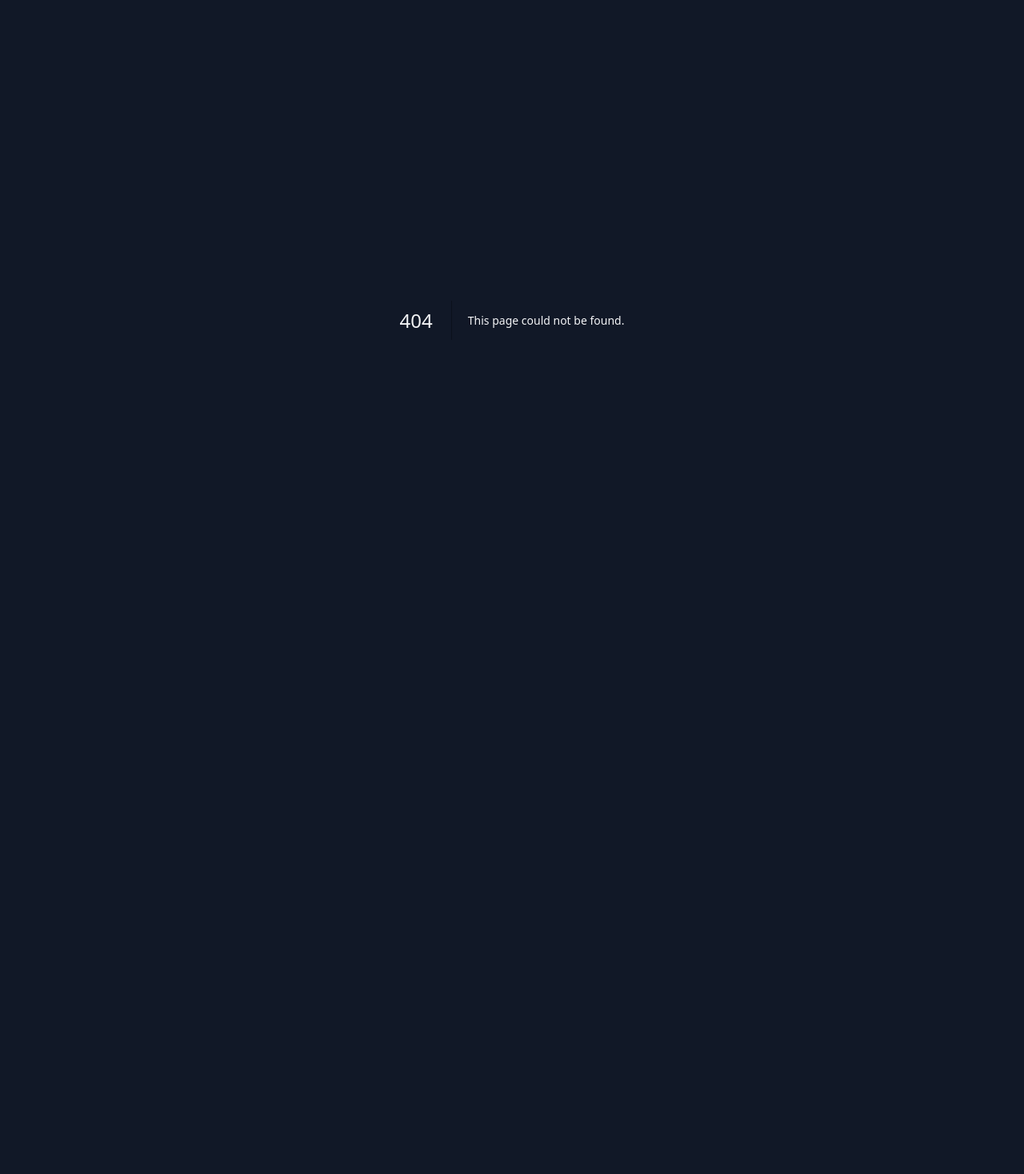
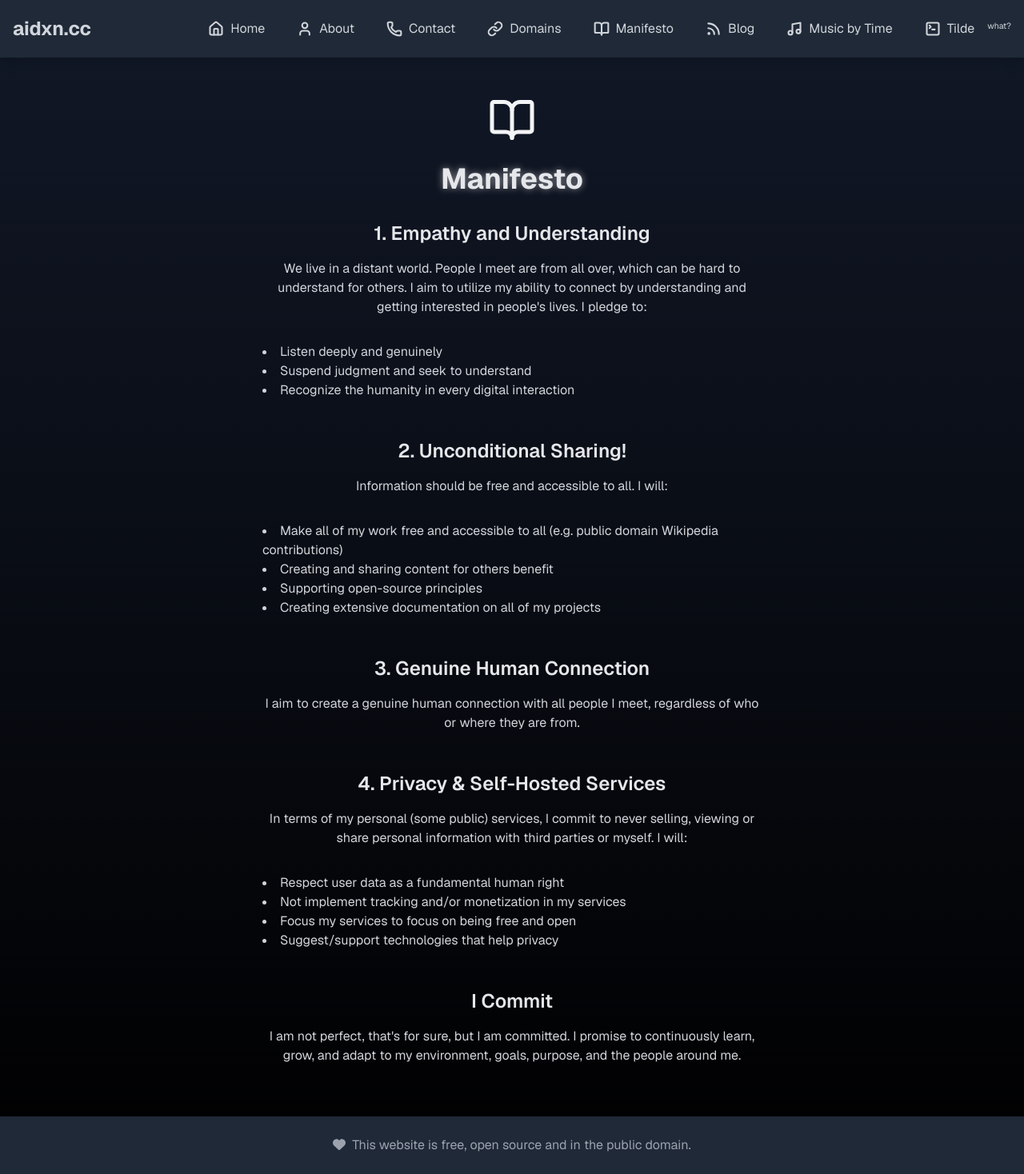
Before and after one commit to ihatenodejs/aidxnCC, a Next.js app: page /manifesto in a window 1280 px wide. Before the commit this address had no page. Shown: the whole page at 80% size. Before the commit the page ends 800 px from the top, so only its background shows below. Built offline with nearby package versions, Linux system fonts and the light colour scheme.

Commit message:
migrate from fontawesome to lucide-react (i hate fontawesome now), add manifesto from old website (w/ edits), improve function names

```diff
--- a/app/components/Header.tsx
+++ b/app/components/Header.tsx
@@ -1,22 +1,19 @@
 "use client";
 
-import { useState } from 'react';
+import React, { useState } from 'react';
 import Link from 'next/link';
-import { FontAwesomeIcon } from '@fortawesome/react-fontawesome';
-import { faWordpressSimple } from '@fortawesome/free-brands-svg-icons';
-import { faLink, faHouse, faUser, faPhone, faBars, faTimes, faTerminal, faMusic } from '@fortawesome/free-solid-svg-icons';
-import { IconDefinition } from '@fortawesome/fontawesome-svg-core';
+import { House, Link as LinkIcon, User, Phone, BookOpen, Rss, Music, SquareTerminal, X, Menu } from 'lucide-react';
 
 interface NavItemProps {
   href: string;
-  icon: IconDefinition;
+  icon: React.ElementType;
   children: React.ReactNode;
 }
 
 const NavItem = ({ href, icon, children }: NavItemProps) => (
   <div className="nav-item">
     <Link href={href} className="flex items-center text-gray-300 hover:text-white hover:bg-gray-700 rounded-md px-3 py-2 transition-all duration-300">
-      <FontAwesomeIcon icon={icon} className="text-md mr-2" />
+      {React.createElement(icon, { className: "text-md mr-2", strokeWidth: 2.5, size: 20 })}
       {children}
     </Link>
   </div>
@@ -34,17 +31,18 @@ export default function Header() {
           aidxn.cc
         </Link>
         <button onClick={toggleMenu} className="md:hidden text-gray-300 focus:outline-none">
-          <FontAwesomeIcon icon={isOpen ? faTimes : faBars} className="text-2xl" />
+          {isOpen ? <X className="text-2xl" /> : <Menu className="text-2xl" />}
         </button>
         <ul className={`flex flex-col md:flex-row space-y-2 md:space-y-0 md:space-x-4 absolute md:static bg-gray-800 md:bg-transparent w-full md:w-auto left-0 md:left-auto top-16 md:top-auto p-4 md:p-0 transition-all duration-300 ease-in-out ${isOpen ? 'flex' : 'hidden md:flex'}`}>
-          <NavItem href="/" icon={faHouse}>Home</NavItem>
-          <NavItem href="/about" icon={faUser}>About</NavItem>
-          <NavItem href="/contact" icon={faPhone}>Contact</NavItem>
-          <NavItem href="/domains" icon={faLink}>Domains</NavItem>
-          <NavItem href="https://blog.aidxn.fun/" icon={faWordpressSimple}>Blog</NavItem>
-          <NavItem href="/music" icon={faMusic}>Music by Time</NavItem>
+          <NavItem href="/" icon={House}>Home</NavItem>
+          <NavItem href="/about" icon={User}>About</NavItem>
+          <NavItem href="/contact" icon={Phone}>Contact</NavItem>
+          <NavItem href="/domains" icon={LinkIcon}>Domains</NavItem>
+          <NavItem href="/manifesto" icon={BookOpen}>Manifesto</NavItem>
+          <NavItem href="https://blog.aidxn.fun/" icon={Rss}>Blog</NavItem>
+          <NavItem href="/music" icon={Music}>Music by Time</NavItem>
           <div className="flex items-center">
-            <NavItem href="https://tilde.club/~lxu" icon={faTerminal}>Tilde</NavItem>
+            <NavItem href="https://tilde.club/~lxu" icon={SquareTerminal}>Tilde</NavItem>
             <a href="https://tilde.wiki/Tildeverse" className="text-gray-300 hover:text-green-400 ml-1 text-sm" target="_blank" rel="noopener noreferrer">
               <sup>what?</sup>
             </a>
--- a/app/components/pages/About.tsx
+++ b/app/components/pages/About.tsx
@@ -1,7 +1,6 @@
 "use client"
 
-import { FontAwesomeIcon } from '@fortawesome/react-fontawesome'
-import { faUser } from '@fortawesome/free-solid-svg-icons'
+import { User } from 'lucide-react'
 import FeaturedRepos from '../widgets/FeaturedRepos'
 import Image from 'next/image'
 import { useState } from 'react'
@@ -12,7 +11,9 @@ export default function About() {
 
   return (
     <div className="max-w-2xl mx-auto text-center">
-      <FontAwesomeIcon icon={faUser} className="text-6xl mb-6" />
+      <div className='mb-6 flex justify-center'>
+        <User size={60} />
+      </div>
       <h1 className="text-4xl font-bold my-2 text-center text-gray-200" style={{ textShadow: '0 0 10px rgba(255, 255, 255, 0.5)' }}>
         About Me
       </h1>
--- a/app/components/pages/Contact.tsx
+++ b/app/components/pages/Contact.tsx
@@ -1,12 +1,14 @@
-import { FontAwesomeIcon } from '@fortawesome/react-fontawesome'
 import { faPhone, faEnvelope } from '@fortawesome/free-solid-svg-icons'
 import { faGithub, faTelegram } from '@fortawesome/free-brands-svg-icons'
+import { Phone } from 'lucide-react'
 import ContactButton from '../objects/ContactButton'
 
 export default function Contact() {
   return (
     <div className="max-w-2xl mx-auto text-center">
-      <FontAwesomeIcon icon={faPhone} className="text-6xl mb-6" />
+      <div className='mb-6 flex justify-center'>
+        <Phone size={60} />
+      </div>
       <h1 className="text-4xl font-bold my-2 text-center text-gray-200" style={{ textShadow: '0 0 10px rgba(255, 255, 255, 0.5)' }}>
         Contact
       </h1>
--- a/app/components/pages/Domains.tsx
+++ b/app/components/pages/Domains.tsx
@@ -1,11 +1,12 @@
-import { FontAwesomeIcon } from '@fortawesome/react-fontawesome'
-import { faLink } from '@fortawesome/free-solid-svg-icons'
+import { Link } from 'lucide-react'
 import domains from '../../../public/data/domains.json'
 
 export default function About() {
   return (
     <div className="max-w-2xl mx-auto text-center">
-      <FontAwesomeIcon icon={faLink} className="text-6xl mb-6" />
+      <div className='mb-6 flex justify-center'>
+        <Link size={60} />
+      </div>
       <h1 className="text-4xl font-bold my-2 text-center text-gray-200" style={{ textShadow: '0 0 10px rgba(255, 255, 255, 0.5)' }}>
         My Domains
       </h1>
--- /dev/null
+++ b/app/components/pages/Manifesto.tsx
@@ -0,0 +1,63 @@
+import { BookOpen } from 'lucide-react'
+
+export default function About() {
+  return (
+    <div className="max-w-2xl mx-auto text-center">
+      <div className='mb-6 flex justify-center'>
+        <BookOpen size={60} />
+      </div>
+      <h1 className="text-4xl font-bold my-2 text-center text-gray-200" style={{ textShadow: '0 0 10px rgba(255, 255, 255, 0.5)' }}>
+        Manifesto
+      </h1>
+      <div className="px-6 pt-6">
+        <h2 className="text-2xl font-semibold mb-4 text-gray-200">
+          1. Empathy and Understanding
+        </h2>
+        <p className="text-gray-300 mb-4">
+          We live in a distant world. People I meet are from all over, which can be hard to understand for others. I aim to utilize my ability to connect by understanding and getting interested in people&apos;s lives. I pledge to:
+        </p>
+        <ul className="list-disc list-inside text-left text-gray-300 mt-8 mb-4">
+          <li>Listen deeply and genuinely</li>
+          <li>Suspend judgment and seek to understand</li>
+          <li>Recognize the humanity in every digital interaction</li>
+        </ul>
+        <h2 className="text-2xl font-semibold mb-4 mt-12 text-gray-200">
+          2. Unconditional Sharing!
+        </h2>
+        <p className="text-gray-300 mb-4">
+          Information should be free and accessible to all. I will:
+        </p>
+        <ul className="list-disc list-inside text-left text-gray-300 mt-8 mb-4">
+          <li>Make all of my work free and accessible to all (e.g. public domain Wikipedia contributions)</li>
+          <li>Creating and sharing content for others benefit</li>
+          <li>Supporting open-source principles</li>
+          <li>Creating extensive documentation on all of my projects</li>
+        </ul>
+        <h2 className="text-2xl font-semibold mb-4 mt-12 text-gray-200">
+          3. Genuine Human Connection
+        </h2>
+        <p className="text-gray-300 mb-4">
+          I aim to create a genuine human connection with all people I meet, regardless of who or where they are from.
+        </p>
+        <h2 className="text-2xl font-semibold mb-4 mt-12 text-gray-200">
+          4. Privacy & Self-Hosted Services
+        </h2>
+        <p className="text-gray-300 mb-4">
+          In terms of my personal (some public) services, I commit to never selling, viewing or share personal information with third parties or myself. I will:
+        </p>
+        <ul className="list-disc list-inside text-left text-gray-300 mt-8 mb-4">
+          <li>Respect user data as a fundamental human right</li>
+          <li>Not implement tracking and/or monetization in my services</li>
+          <li>Focus my services to focus on being free and open</li>
+          <li>Suggest/support technologies that help privacy</li>
+        </ul>
+        <h2 className="text-2xl font-semibold mb-4 mt-12 text-gray-200">
+          I Commit
+        </h2>
+        <p className="text-gray-300 mb-4">
+          I am not perfect, that&apos;s for sure, but I am committed. I promise to continuously learn, grow, and adapt to my environment, goals, purpose, and the people around me.
+        </p>
+      </div>
+    </div>
+  )
+}
--- /dev/null
+++ b/app/manifesto/page.tsx
@@ -0,0 +1,15 @@
+import Header from '../components/Header'
+import ManifestoPg from '../components/pages/Manifesto'
+import Footer from '../components/Footer'
+
+export default function Manifesto() {
+  return (
+    <div className="min-h-screen flex flex-col">
+      <Header />
+      <main className="flex-grow container mx-auto px-4 py-12">
+        <ManifestoPg />
+      </main>
+      <Footer />
+    </div>
+  )
+}
--- a/app/time-periods/early-summer-2024/page.tsx
+++ b/app/time-periods/early-summer-2024/page.tsx
@@ -2,7 +2,7 @@ import Header from '../../components/Header'
 import WhatWasGoingOn from '../../components/pages/time-periods/early-summer-2024/WhatWasGoingOn'
 import Footer from '../../components/Footer'
 
-export default function Music() {
+export default function EarlySummer2024() {
   return (
     <div className="min-h-screen flex flex-col">
       <Header />
--- a/app/time-periods/late-summer-2024/page.tsx
+++ b/app/time-periods/late-summer-2024/page.tsx
@@ -2,7 +2,7 @@ import Header from '../../components/Header'
 import WhatWasGoingOn from '../../components/pages/time-periods/late-summer-2024/WhatWasGoingOn'
 import Footer from '../../components/Footer'
 
-export default function Music() {
+export default function LateSummer2024() {
   return (
     <div className="min-h-screen flex flex-col">
       <Header />
```
